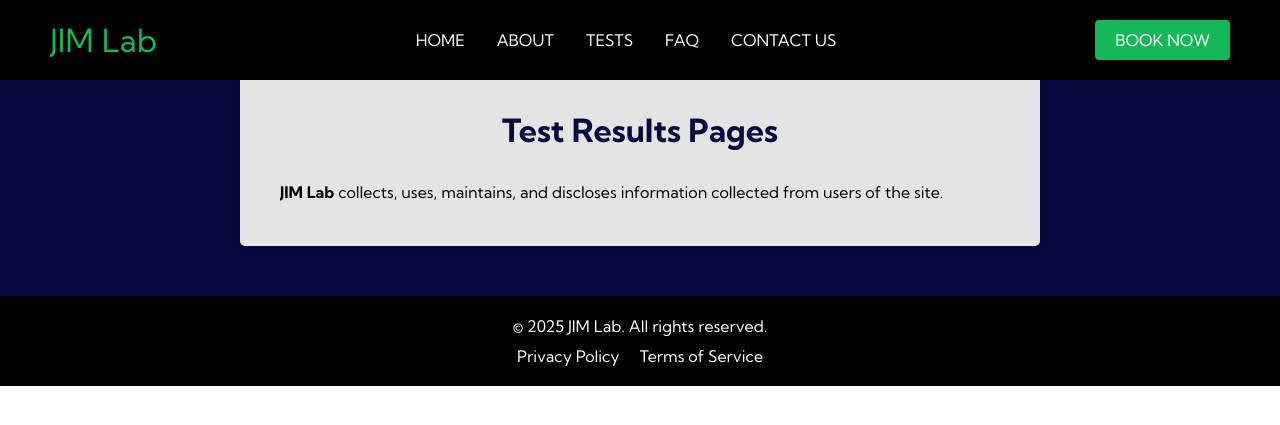
After one commit to Orieo/jimlabs, a PHP site: page /tests.html in a window 1280 px wide. The commit adds this page. Shown: the top 425 px of the page. Run offline with PHP 8.4, Linux system fonts and the light colour scheme; some libraries are stand-ins or nearby versions.

Commit message:
visual updates finishing touches and tests test page

```diff
--- a/styles.css
+++ b/styles.css
@@ -1027,7 +1027,7 @@ footer {
 }
 
 .submit-btn {
-    background-color: #007bff;
+    background-color: #15b856;
     color: #fff;
     padding: 0.75rem 1.5rem;
     border: none;
@@ -1038,7 +1038,7 @@ footer {
 }
 
 .submit-btn:hover {
-    background-color: #0056b3;
+    background-color: #10863f;
 }
 
 .form-group label[for="sms-agreement"] {
--- /dev/null
+++ b/tests.html
@@ -0,0 +1,62 @@
+<!DOCTYPE html>
+<html lang="en">
+<head>
+    <meta charset="UTF-8">
+    <meta name="viewport" content="width=device-width, initial-scale=1.0">
+    <title>Privacy Policy - JIM Lab</title>
+    <link rel="stylesheet" href="styles.css">
+    <script src="https://kit.fontawesome.com/7517b1ef96.js" crossorigin="anonymous"></script>
+</head>
+<body>
+    <header>
+        <nav class="navbar" role="navigation" aria-label="Main Nav">
+            <div class="navbar_container">
+                <a href="/" id="navbar_logo">JIM Lab</a>
+                <ul class="navbar_menu">
+                    <li class="navbar_item"><a href="/" class="navbar_links">HOME</a></li>
+                    <li class="navbar_item"><a href="/aboutus.html" class="navbar_links">ABOUT</a></li>
+                    <li class="navbar_item"><a href="/tests.html" class="navbar_links">TESTS</a></li>
+                    <li class="navbar_item"><a href="/faq.html" class="navbar_links">FAQ</a></li>
+                    <!-- <li class="navbar_item"><a href="/solutions.html" class="navbar_links">SOLUTIONS</a></li> -->
+                    <li class="navbar_item"><a href="/index.html#contact-us" class="navbar_links">CONTACT US</a></li>
+                    <li class="navbar_btn mobile"><a href="/book.html" class="button">BOOK NOW</a></li>
+                </ul>
+                <div class="navbar_btn desktop"><a href="/book.html" class="button">BOOK NOW</a></div>
+                <button class="navbar_toggle" id="mobile-menu" aria-label="Toggle Navigation" aria-expanded="false">
+                    <i class="fa-solid fa-bars"></i>
+                </button>
+            </div>
+        </nav>
+    </header>
+
+    <main>
+        <div class="privacy_page">
+        <section class="privacy-policy">
+            <div class="privacy-container">
+                <div class="privacy_title_container">
+                    <h1 class="privacy-title"><strong>Test Results Pages</strong></h1>
+                </div>
+                <p class="privacy-p"><strong>JIM Lab</strong> collects, uses, maintains, and discloses information collected from users of the site.</p>
+            </div>
+        </section>
+        </div>
+    </main>
+
+
+        <!-- footer -->
+        <footer>
+            <div class="footer_container">
+                <div class="footer_content">
+                    <p>&copy; 2025 JIM Lab. All rights reserved.</p>
+                    <ul class="footer_links">
+                        <li><a href="/privacy.html">Privacy Policy</a></li>
+                        <li><a href="/terms.html">Terms of Service</a></li>
+                    </ul>
+                </div>
+            </div>
+        </footer>
+    </main>
+
+    <script src="app.js"></script>
+</body>
+</html>
```
